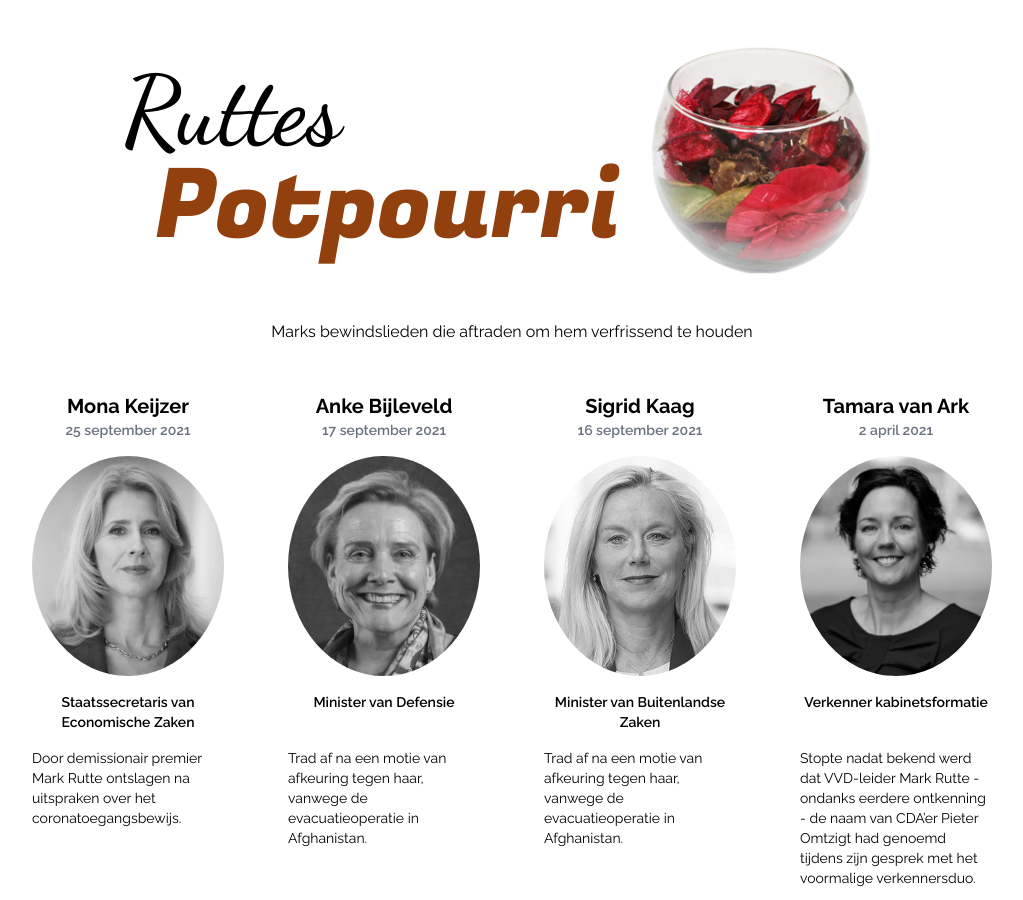
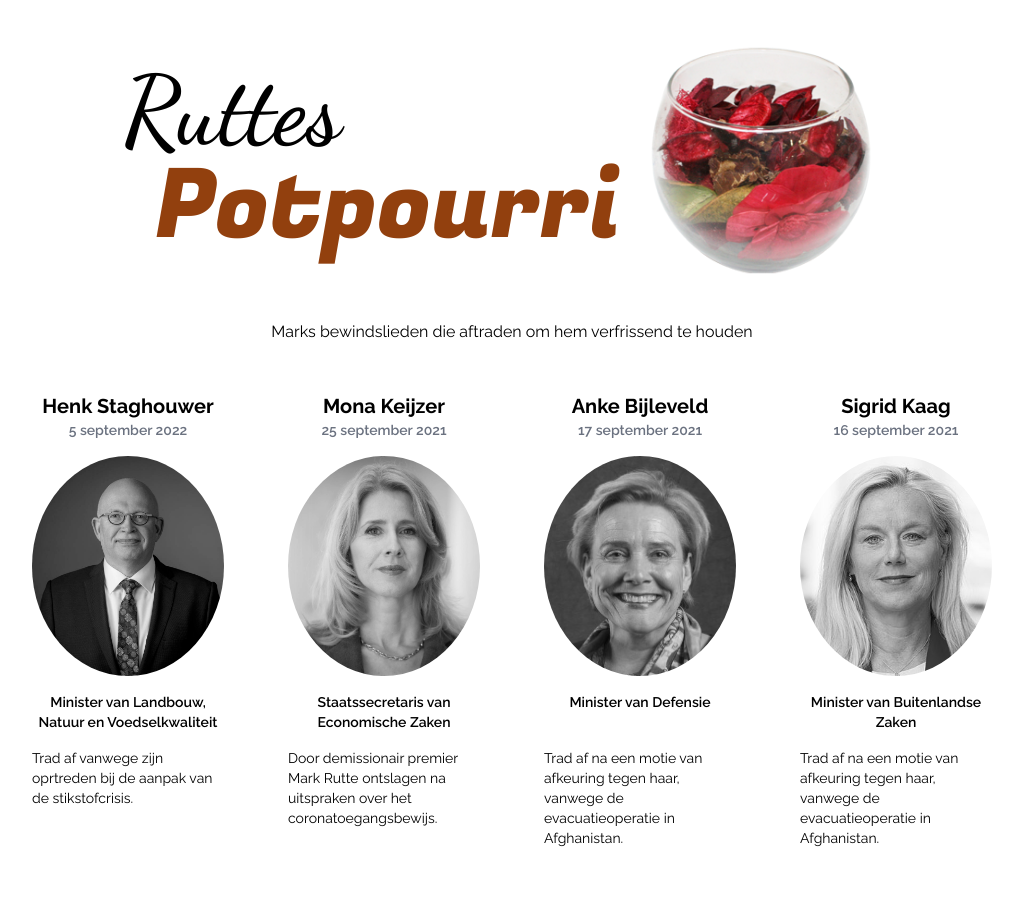
Before and after one commit to jvanhees/ruttes-potpourri, a Jekyll site: the page built from index.html, in a window 1280 px wide and 900 px high. Shown: the whole window, without its empty margins (128-1151 px from the left). Built offline with Jekyll 4.4.1, drawn with Linux system fonts in a browser that asks for light colours.

Commit message:
Add Henk Staghouwer

```diff
--- a/_data/casualties.yml
+++ b/_data/casualties.yml
@@ -1,3 +1,12 @@
+- name: Henk Staghouwer
+  title: Minister van Landbouw, Natuur en Voedselkwaliteit
+  party: ChristenUnie
+  date: 5 september 2022
+  img: /assets/img/henk-staghouwer-1.jpg
+  url: https://nos.nl/artikel/2443445-staghouwer-stapt-op-als-minister-van-landbouw-ben-niet-de-juiste-persoon
+  description: >-
+    Trad af vanwege zijn oprtreden bij de aanpak van de stikstofcrisis.
+
 - name: Mona Keijzer
   title: Staatssecretaris van Economische Zaken
   party: CDA
```
